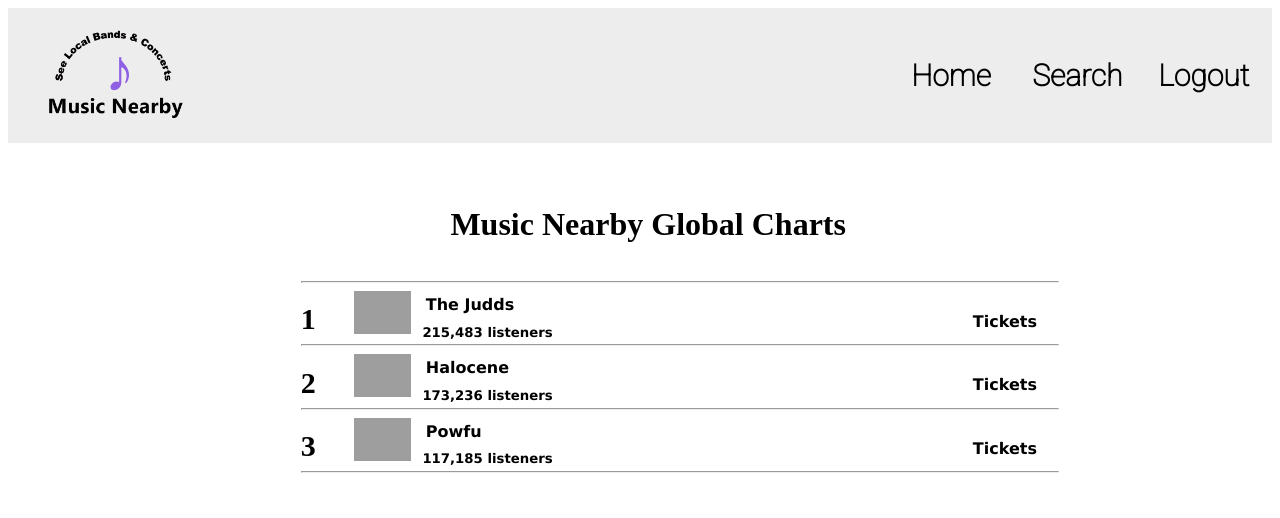
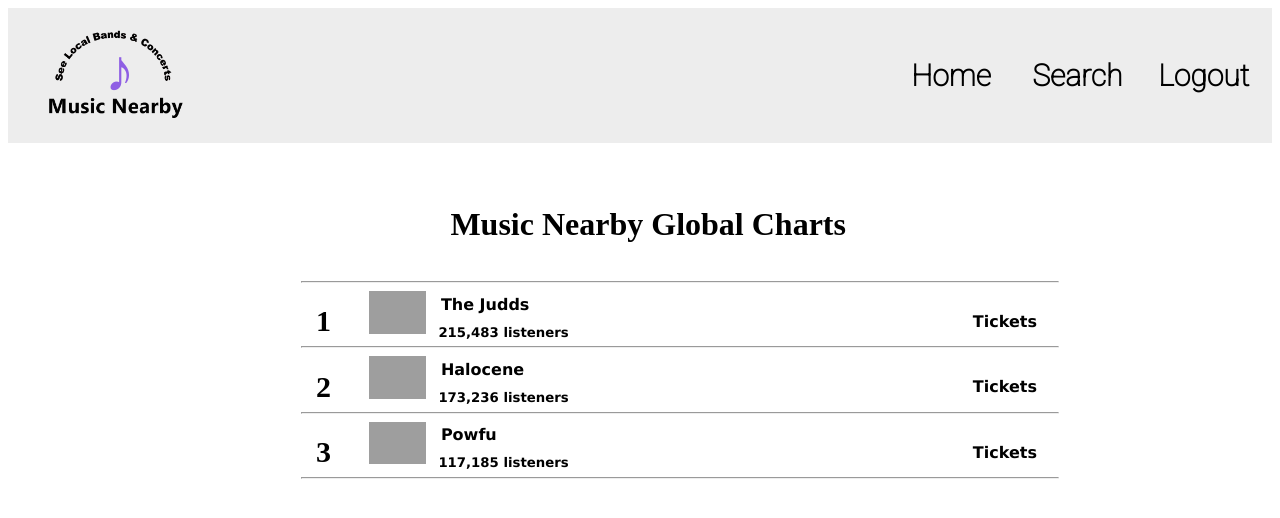
Before and after one commit to olexandrg/CST238Bands, a plain HTML site: page CST238Project/v2/pages/Charts.html in a window 1280 px wide. Drawn offline with Linux system fonts and the light colour scheme; grey boxes are pictures that could not be loaded.

Commit message:
charts fixes
changed redirections to spotify page & ticket purchasing instead of home page, centered ranking number

```diff
--- a/CST238Project/v2/pages/Charts.html
+++ b/CST238Project/v2/pages/Charts.html
@@ -48,35 +48,35 @@
     <li id="charts-item">
        <!-- List off the first chart Item number-->
         <div id="chart-number">1</div>
-        <a id="chart-a" href="./Index.html">
+        <a id="chart-a" href="https://open.spotify.com/artist/7MSTO40bsb3DOJQT6xLsIc">
             <img id="chart-image" src="http://photos.bandsintown.com/thumb/6040503.jpeg">
         </a>
         <h4 id="chart-span">The Judds</h4>
         <h5 id="chart-listeners">215,483 listeners</h5>
-        <span id="chart-tickets">Tickets</span>
+        <span id="chart-tickets"><a id="ticket-a" href="https://www.ticketmaster.com/the-judds-tickets/artist/916454">Tickets</a></span>
     </li>
     <hr>
     <li id="charts-item">
        <!-- List off the second chart Item number-->
         <div id="chart-number">2</div>
-        <a id="chart-a" href="./Index.html">
+        <a id="chart-a" href="https://open.spotify.com/artist/1S4xN9nvW5vlFoRBisdxUL">
             <img id="chart-image" src="http://photos.bandsintown.com/thumb/11917242.jpeg">
         </a>
         <h4 id="chart-span">Halocene</h4>
         <h5 id="chart-listeners">173,236 listeners</h5>
-        <span id="chart-tickets">Tickets</span>
+        <span id="chart-tickets"><a id="ticket-a" href="https://www.ticketmaster.com/halocene-tickets/artist/1867473">Tickets</a></span>
     </li>
     <hr>
 
     <li id="charts-item">
       <!-- List off the Third chart Item number-->
       <div id="chart-number">3</div>
-      <a id="chart-a" href="./Index.html">
+      <a id="chart-a" href="https://open.spotify.com/artist/6bmlMHgSheBauioMgKv2tn">
           <img id="chart-image" src="http://photos.bandsintown.com/thumb/12274554.jpeg">
       </a>
       <h4 id="chart-span">Powfu</h4>
       <h5 id="chart-listeners">117,185 listeners</h5>
-      <span id="chart-tickets">Tickets</span>
+      <span id="chart-tickets"><a id="ticket-a" href="https://www.ticketmaster.com/powfu-tickets/artist/2877794">Tickets</a></span>
     </li>
     <hr>
 </ul>
--- a/CST238Project/v2/styles/charts.css
+++ b/CST238Project/v2/styles/charts.css
@@ -42,6 +42,8 @@ li:hover {
 /* chart number  */
 #chart-number {
     font-size: 30px;
+    padding-top: 0.25%;
+    padding-left: 2%;
     padding-right: 5%;
     font-weight: 900;
 }
@@ -56,7 +58,7 @@ li:hover {
     position: absolute;
     display: flex;
     font-family:Verdana, Geneva, Tahoma, sans-serif;
-    margin-left: 9.5%;
+    margin-left: 10.75%;
 }
 /* desion of the chart-ticket */
 #chart-tickets {
@@ -66,3 +68,10 @@ li:hover {
     font-weight: 900;
     font-family:Verdana, Geneva, Tahoma, sans-serif;
 }
+
+#ticket-a {
+    text-decoration: none;
+    font-family:Verdana, Geneva, Tahoma, sans-serif;
+    color: black;
+
+}
```
